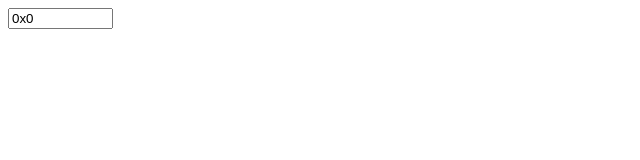
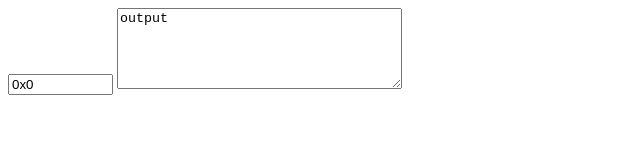
Before and after one commit to Sunniestar/unicode-convert, a plain HTML site: page index.html in a window 1280 px wide. Shown: the whole page, without its empty margins (0-640 px from the left). Drawn offline with Linux system fonts and the light colour scheme.

Commit message:
Update index.html

```diff
--- a/index.html
+++ b/index.html
@@ -1,4 +1,7 @@
 <html>
 <input type="text" id="input0" name="input0" required minlength="4" maxlength="8" size="10" value='0x0' />
+<textarea readonly='true' id="output" name="output" rows="5" cols="33">
+output
+</textarea>
 <script src="script.js"></script>
 </html>
```
